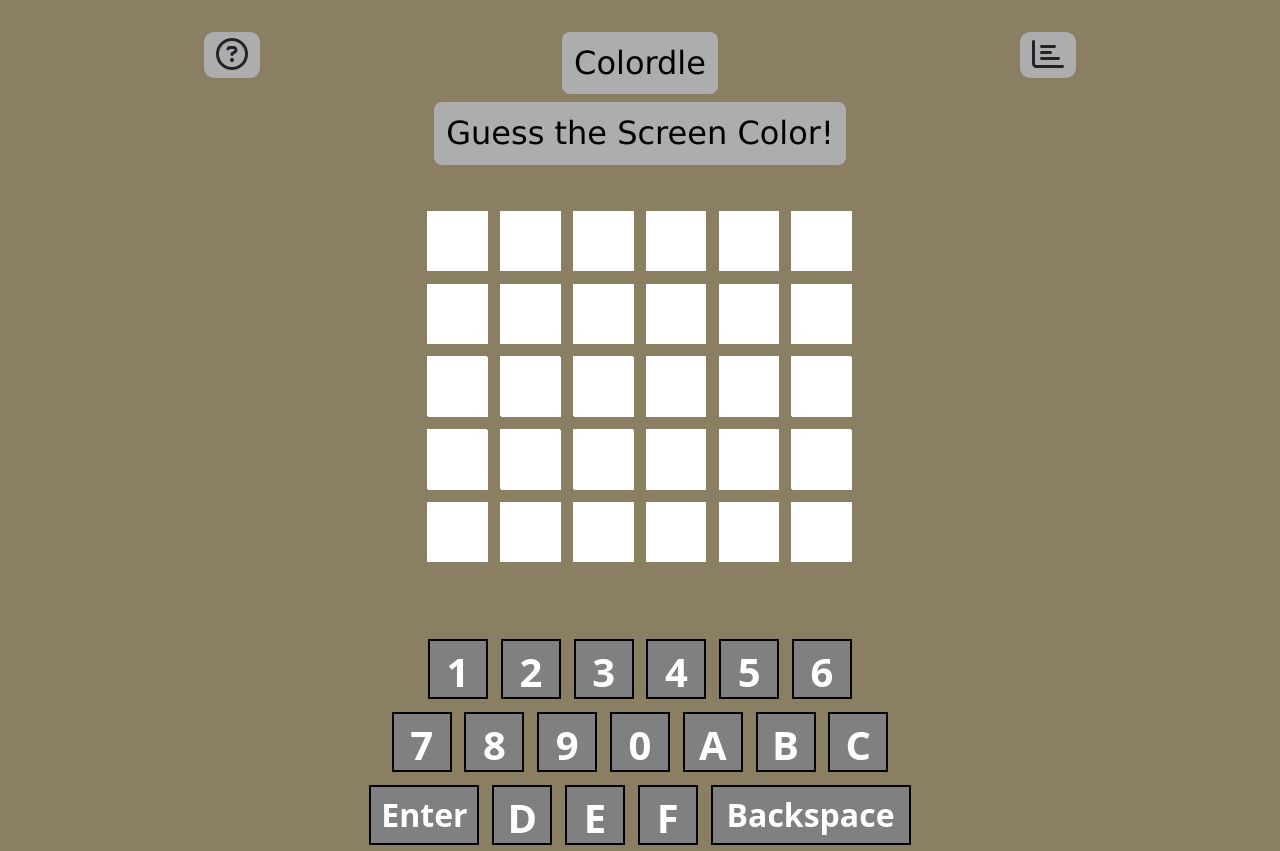
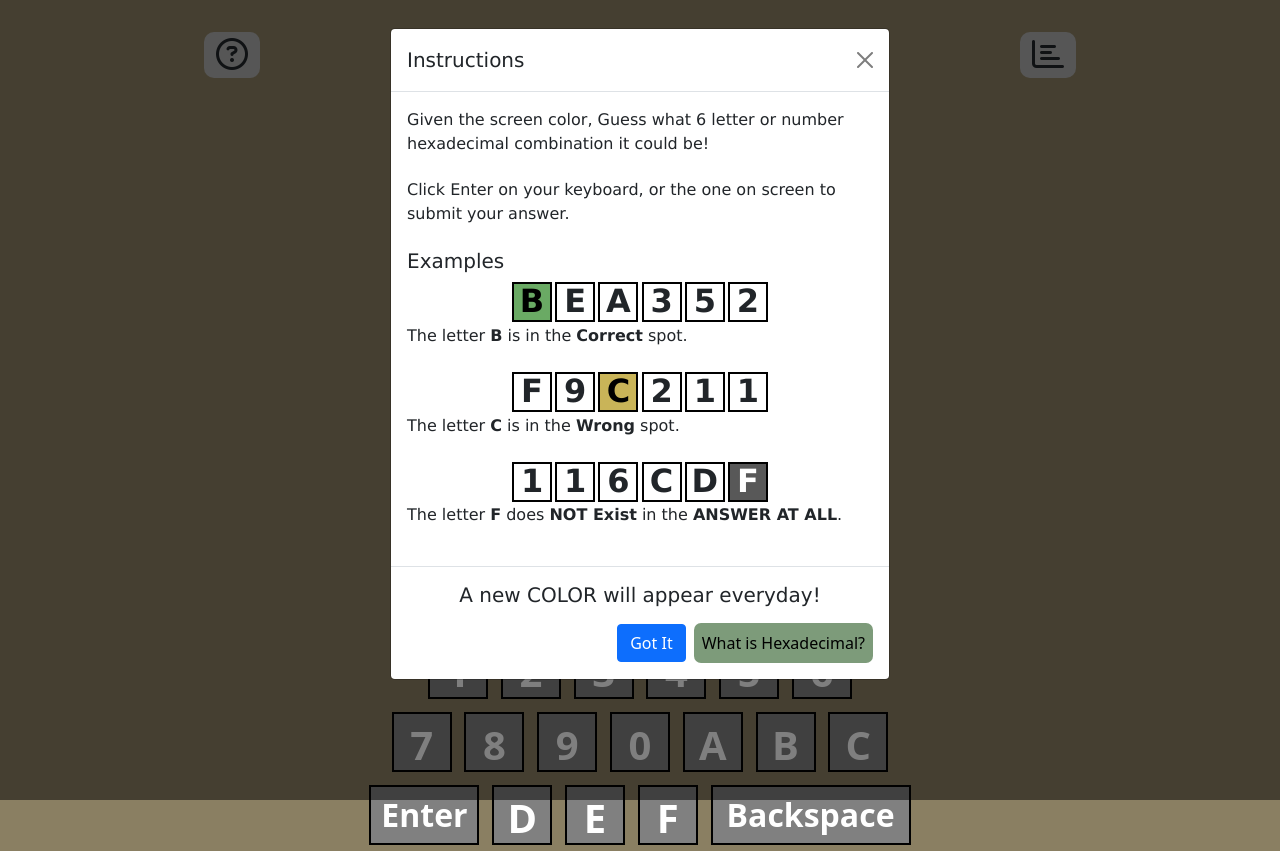
Before and after one commit to Alex-A-Fit/Wordle, a plain HTML site: page index.html in a window 1280 px wide. Drawn offline with nearby package versions, Linux system fonts and the light colour scheme.

Commit message:
Add files via upload

```diff
--- a/index.html
+++ b/index.html
@@ -33,10 +33,8 @@
               <button type="button" class="btn-close" data-bs-dismiss="modal" aria-label="Close"></button>
             </div>
             <div class="modal-body">
-              <p>Given the screen color, Guess what 6 letter or number hexadecimal combination it could be!</p>
-              <br />
-              <p>Click Enter on your keyboard, or the one on screen to submit your answer.</p>
-              <br />
+              <p class="modalBottomMargin">Given the screen color, Guess what 6 letter or number hexadecimal combination it could be!</p>
+              <p class="modalBottomMargin">Click Enter on your keyboard, or the one on screen to submit your answer.</p>
               <h5>Examples</h5>
               <div class="Center">
                 <div class="GameTileEx Correct">
@@ -58,7 +56,7 @@
                   <p class="TileFontEx">2</p>
                 </div>
               </div>
-              <p>The letter <strong>B</strong> is in the <strong>Correct</strong> spot.</p>
+              <p class="modalBottomMargin">The letter <strong>B</strong> is in the <strong>Correct</strong> spot.</p>
               <div class="Center">
                 <div class="GameTileEx">
                   <p class="TileFontEx">F</p>
@@ -79,7 +77,7 @@
                   <p class="TileFontEx">1</p>
                 </div>
               </div>
-              <p>The letter <strong>C</strong> is in the <strong>Wrong</strong> spot.</p>
+              <p class="modalBottomMargin">The letter <strong>C</strong> is in the <strong>Wrong</strong> spot.</p>
               <div class="Center">
                 <div class="GameTileEx">
                   <p class="TileFontEx">1</p>
@@ -100,7 +98,7 @@
                   <p class="TileFontEx">F</p>
                 </div>
               </div>
-              <p>The letter <strong>F</strong> does <strong>NOT Exist</strong> in the <strong>ANSWER AT ALL</strong>.</p>
+              <p class="modalBottomMargin">The letter <strong>F</strong> does <strong>NOT Exist</strong> in the <strong>ANSWER AT ALL</strong>.</p>
             </div>
             <div class="modal-footer">
               <div class="container">
--- a/script.js
+++ b/script.js
@@ -10,6 +10,8 @@ let Success = document.getElementById("Success");
 let InstructionsBtn = document.getElementById("InstructionsBtn");
 let LeaderboardBtn = document.getElementById("LeaderboardBtn");
 let Instructions = document.getElementById("Instructions");
+
+
 
 //all keyboard imitation buttons
 let Btn1 = document.getElementById("Btn1");
@@ -148,7 +150,7 @@ function PopulateGameBoard(GameState) {
           setBackgroundColor(letterPositionClone, "#585858");
           setColor(letterPositionClone, "#FFF");
         }
-      }, 500);
+      }, 300);
     }
   }
 }
@@ -159,6 +161,7 @@ function LoadGame() {
   if (GetFromLS("GameState") == null || GetFromLS("GameState" == undefined)) {
     setBackgroundColor(Body, GetRandomColor());
     SaveGameState();
+    InstructionsBtn.click();
   } else {
     let GameState = GetFromLS("GameState");
     LastPlayedTs = GameState.LastPlayed;
--- a/style.css
+++ b/style.css
@@ -69,6 +69,10 @@ if i need to add contrast to the board vs the screen comeback to this
 
 .Body{
     background-color: blueviolet;
+}
+
+.modalBottomMargin {
+    margin-bottom: 1.4rem;
 }
 
 .WarningText{
```
